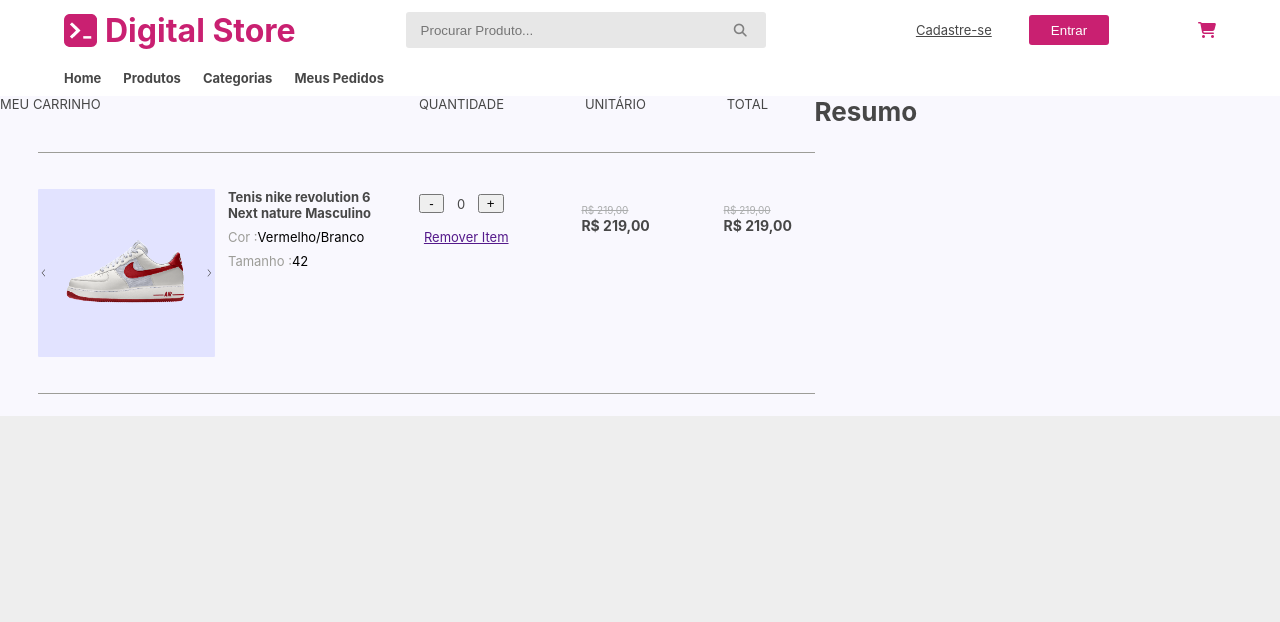
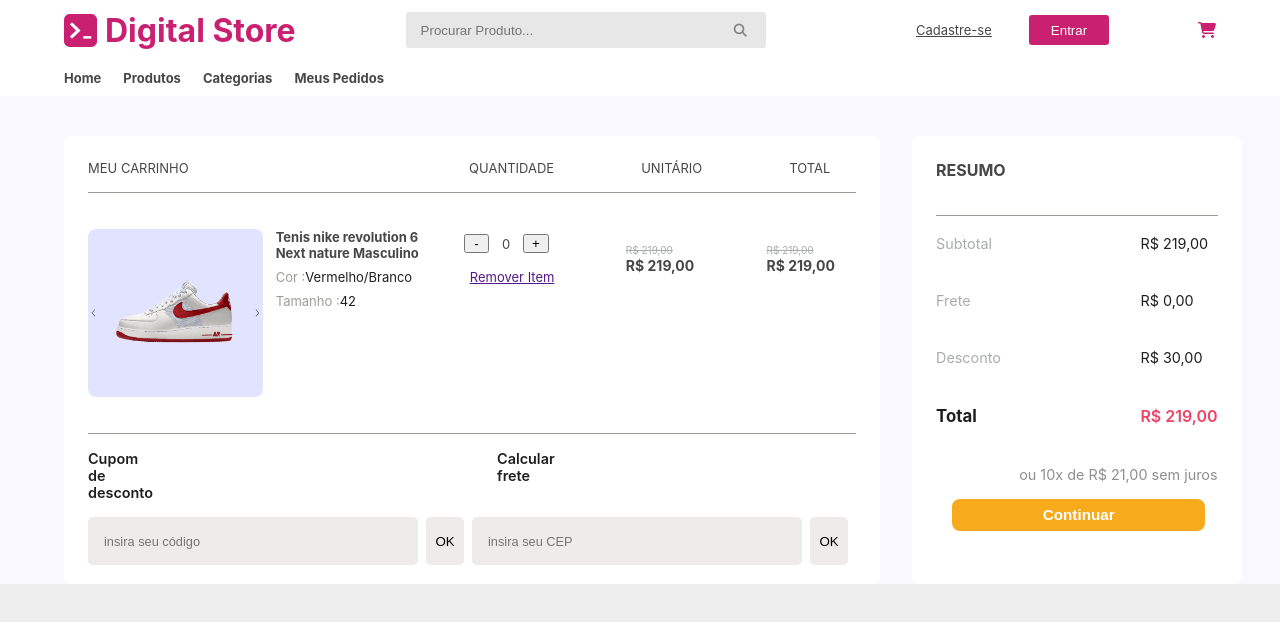
Before and after one commit to fs10-git/React-Dripstore, a React (Vite) app: page /carrinho in a window 1280 px wide. Shown: the top 622 px of the page. Built offline with nearby package versions, Linux system fonts and the light colour scheme.

Commit message:
adicionando ao carrinho

```diff
--- a/src/Components/Carrinho/Carrinho.css
+++ b/src/Components/Carrinho/Carrinho.css
@@ -1,5 +1,4 @@
-
-.meuCarinho{
+.meuCarinho {
   width: 80%;
   display: flex;
 }
@@ -9,16 +8,12 @@
 .ths {
   justify-content: space-between;
   display: flex;
-    width: 60vw;
-
+  width: 58vw;
 }
 .ps {
   display: flex;
   justify-content: space-between;
-    width: 40vw;
-}
-.resumo {
-    width: 40vw;
+  width: 44vw;
 }
 
 .pai {
@@ -29,30 +24,33 @@
 .productsUnit {
   border-top: 1px solid rgb(157, 157, 152);
   border-bottom: 1px solid rgb(157, 157, 152);
-    margin-top: 5vh;
+  margin-top: 2vh;
+  margin-bottom: 2vh;
   height: 30vh;
-    margin-left: 3vw;
   display: flex;
-
 }
 .body2 {
-    width: 70vw;
-    height: 40vh;
+  background-color: #ffffff;
+  margin-top: 5vh;
+  margin-left: 5%;
+  border-radius: 8px;
+  padding: 3vh;
+  width: 60%;
+  height: 50vh;
 }
 
 .productsUnit img {
   width: 50%;
   height: 70%;
+  border-radius: 8px;
 }
 
-.meuCarrinhoProductDesc{
+.meuCarrinhoProductDesc {
   display: flex;
   width: 46%;
   align-items: center;
-
 }
 .desc {
-
   height: 70%;
   margin-left: 1vw;
 }
@@ -62,12 +60,11 @@
 }
 .desc span {
   margin-top: 1vh;
-    color: black
+  color: #1F1F1F;
 }
 .calculations {
   width: 18%;
   height: 60%;
-
 }
 .calcButtons {
   display: flex;
@@ -78,14 +75,12 @@
 }
 .calcButtons button {
   width: 2vw;
-
 }
 .calculations a {
   margin-left: 2.5vw;
-
 }
 
-.removeItem{
+.removeItem {
   margin-top: 2vh;
 }
 
@@ -108,3 +103,101 @@
   font-weight: bold;
   font-size: 14px;
 }
+.cupom_a {
+    display: flex;
+
+
+}
+.cupom_a p {
+    font-size: 1.8vh;
+    font-weight: 600;
+    color: #1F1F1F;
+    padding-right: 43vh;
+    padding-bottom: 2vh;
+}
+.cupom_b {
+    display: flex;
+
+}
+.cupom_b input {
+    width: 50vh;
+    height: 6vh;
+    background-color: #f0ebeb;
+    border: 0;
+    border-radius: 5px;
+    font-size: 1.6vh;
+    padding-left: 2vh;
+    margin-right: 1vh;
+}
+.cupom_b button {
+    width: 6vh;
+    height: 6vh;
+    background-color:#f0ebeb;
+    border: 0;
+    border-radius: 5px;
+    margin-right: 1vh;
+    cursor: pointer;
+}
+.resumo {
+  width: 22%;
+  height: 50vh;
+  padding: 3vh;
+  background-color: #ffffff;
+  border-radius: 8px;
+  margin-top: 5vh;
+  margin-left: 4vh;
+}
+.resumo h1 {
+  text-align: start;
+  font-size: 2vh;
+  border-bottom: 1px solid rgb(157, 157, 152);
+  padding-bottom: 4.4vh;
+  margin-bottom: 2.3vh;
+}
+.compras_divisao {
+  display: flex;
+  justify-content: space-between;
+}
+.compras_a p {
+    font-size: 1.8vh;
+    color: rgb(170, 172, 172);
+    padding-bottom: 5vh;
+
+}
+.total strong {
+    font-size: 2.1vh;
+    color: #1F1F1F;
+}
+.compras_b p {
+    font-size: 1.8vh;
+    color: #1F1F1F;
+    padding-bottom: 5vh;
+
+}
+.compras_b span {
+    font-size: 2vh;
+    color: #EE4266;
+    font-weight: 600;
+    margin-top: 1vh;
+}
+.parcelamento {
+    color: #8F8F8F;
+    font-size: 1.8vh;
+    text-align: right;
+
+}
+.compras button {
+    margin-top: 2vh;
+    width: 90%;
+    height: 4vh;
+    background-color: #F6AA1C;
+    font-size: 1.9vh;
+    color: #ffffff;
+    font-weight: 600;
+    border: 0;
+    border-radius: 8px;
+    margin-left: 2vh;
+    cursor: pointer;
+
+
+}
--- a/src/Components/Carrinho/Carrinho.jsx
+++ b/src/Components/Carrinho/Carrinho.jsx
@@ -1,11 +1,10 @@
+import "./Carrinho.css";
+import BgBlue from "../../assets/BgBlue.png";
 
-import "./Carrinho.css"
-import BgBlue from "../../assets/BgBlue.png"
-
-export default function Carrinho(){
-    return(
+export default function Carrinho() {
+  return (
     <>
-        <div className="pai" >
+      <div className="pai">
         <div className="body2">
           <div className="ths">
             <div className="meuCarinho">
@@ -22,11 +21,14 @@
             <div className="meuCarrinhoProductDesc">
               <img src={BgBlue} alt="" />
               <div className="desc">
-                            <h4>Tenis nike revolution 6 Next  nature Masculino</h4>
-                            <p>Cor :<span>Vermelho/Branco</span> </p>
-                            <p>Tamanho :<span>42</span> </p>
+                <h4>Tenis nike revolution 6 Next nature Masculino</h4>
+                <p>
+                  Cor :<span>Vermelho/Branco</span>{" "}
+                </p>
+                <p>
+                  Tamanho :<span>42</span>{" "}
+                </p>
               </div>
-
             </div>
             <div className="calculations">
               <div className="calcButtons">
@@ -37,7 +39,6 @@
               <div className="removeItem">
                 <a href="">Remover Item</a>
               </div>
-
             </div>
 
             <div className="prices-carinho">
@@ -50,14 +51,47 @@
                 <p>R$ 219,00</p>
               </div>
             </div>
-
+          </div>
+          <div className="cupom">
+            <div className="cupom_a">
+              <p>Cupom de desconto</p>
+              <p>Calcular frete</p>
+            </div>
+            <div className="cupom_b">
+              <input type="text" placeholder="insira seu código" />
+              <button>OK</button>
+              <input type="text" placeholder="insira seu CEP" />
+              <button>OK</button>
+            </div>
           </div>
         </div>
         <div className="resumo">
-                    <h1>Resumo</h1>
+          <h1>RESUMO</h1>
+
+          <div className="compras">
+            <div className="compras_divisao">
+              <div className="compras_a">
+                <p>Subtotal</p>
+                <p>Frete</p>
+                <p>Desconto</p>
+                <p className="total">
+                  <strong>Total</strong>
+                </p>
+              </div>
+              <div className="compras_b">
+                <p>R$ 219,00</p>
+                <p>R$ 0,00</p>
+                <p>R$ 30,00</p>
+                <p>
+                  <span>R$ 219,00</span>
+                </p>
               </div>
             </div>
-
+            <p className="parcelamento">ou 10x de R$ 21,00 sem juros</p>
+            <button>Continuar</button>
+          </div>
+        </div>
+      </div>
     </>
-    )
+  );
 }
```
Also changed, not shown: src/Components/ProductDetailsContent/ProductDetailsContent.jsx (+36 -16 lines). Lines whose indentation alone changed are shown as unchanged.
